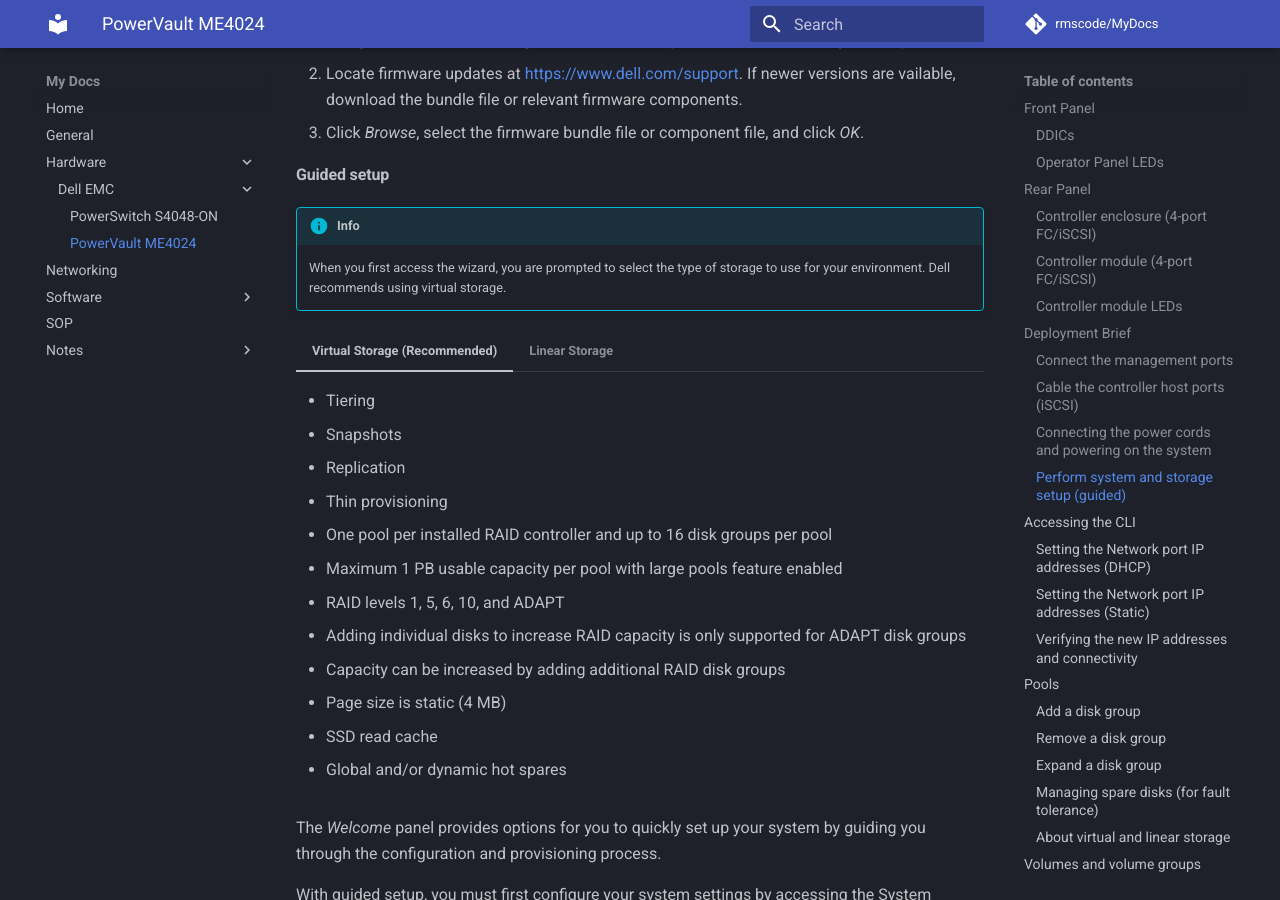
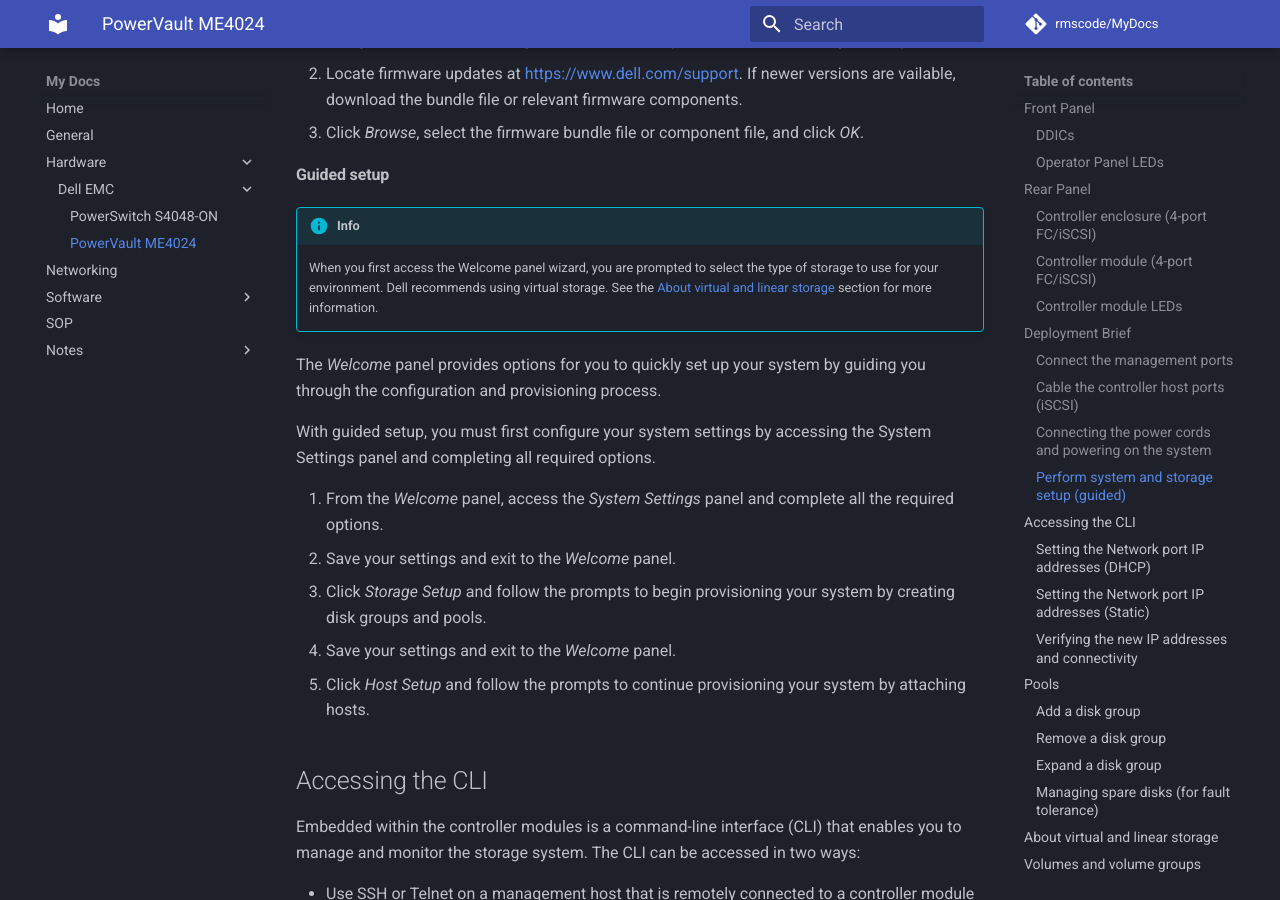
Before and after one commit to rmscode/binary-garden, an MkDocs documentation site: the page built from docs/hardware/dell-emc/powervault-me4-draft.md, in a window 1280 px wide and 900 px high, scrolled down 8149 px. Built offline with MkDocs 1.6.1 and Material for MkDocs 9.7.7, drawn with Linux system fonts in a browser that asks for light colours; comment, search, counter and statistics services are not loaded; some of the changed text lies outside the part shown.

Commit message:
Update powervault-me4-draft.md

```diff
--- a/docs/hardware/dell-emc/powervault-me4-draft.md
+++ b/docs/hardware/dell-emc/powervault-me4-draft.md
@@ -298,30 +298,7 @@
 
 !!! info
 
-    When you first access the wizard, you are prompted to select the type of storage to use for your environment. Dell recommends using virtual storage.
-
-=== "Virtual Storage (Recommended)"
-
-    - Tiering
-    - Snapshots
-    - Replication
-    - Thin provisioning
-    - One pool per installed RAID controller and up to 16 disk groups per pool
-    - Maximum 1 PB usable capacity per pool with large pools feature enabled
-    - RAID levels 1, 5, 6, 10, and ADAPT
-    - Adding individual disks to increase RAID capacity is only supported for ADAPT disk groups
-    - Capacity can be increased by adding additional RAID disk groups
-    - Page size is static (4 MB)
-    - SSD read cache
-    - Global and/or dynamic hot spares
-
-=== "Linear Storage"
-
-    - Up to 32 pools per installed RAID controller and one disk group per pool
-    - RAID levels 0, 1, 3, 5, 6, 10, 50, ADAPT, and NRAID
-    - Adding individual disks to increase RAID capacity is supported for RAID 0, 3, 5, 6, 10, 50, and ADAPT disk groups
-    - Configurable chunk size per disk group
-    - Global, dedicated, and/or dynamic hot spares
+    When you first access the Welcome panel wizard, you are prompted to select the type of storage to use for your environment. Dell recommends using virtual storage. See the [About virtual and linear storage](#about-virtual-and-linear-storage) section for more information.
 
 The *Welcome* panel provides options for you to quickly set up your system by guiding you through the configuration and provisioning process.
 
@@ -483,11 +460,9 @@
 5. Click **Add Spares**. The system updates the dedicated spares and a confirmation panel appears.
 6. To close the confirmation panel, click **OK**.
 
-### About virtual and linear storage
+## About virtual and linear storage
 
-. . .
-
-This product uses two different storage technologies that share a common user interface. One uses the virtual method while the other one uses the linear method.
+The ME4 series storage system uses two different storage technologies that share a common user interface. One uses the virtual method while the other one uses the linear method.
 
 Virtual storage is a method of mapping logical storage requests to physical storage (disks). It inserts a layer of virtualization such that logical host I/O requests are mapped onto pages of storage. Each page is then mapped onto physical storage. Within each page the mapping is linear, but there is no direct relationship between adjacent logical pages and their physical storage.
 
@@ -498,6 +473,29 @@
 - It allows a volume to be comprised of more than 16 disks.
 
 Virtual storage provides the foundation for data-management features such as thin provisioning, automated tiered storage, SSD read cache, and the quick rebuild feature.
+
+=== "Virtual Storage (Recommended)"
+
+    - Tiering
+    - Snapshots
+    - Replication
+    - Thin provisioning
+    - One pool per installed RAID controller and up to 16 disk groups per pool
+    - Maximum 1 PB usable capacity per pool with large pools feature enabled
+    - RAID levels 1, 5, 6, 10, and ADAPT
+    - Adding individual disks to increase RAID capacity is only supported for ADAPT disk groups
+    - Capacity can be increased by adding additional RAID disk groups
+    - Page size is static (4 MB)
+    - SSD read cache
+    - Global and/or dynamic hot spares
+
+=== "Linear Storage"
+
+    - Up to 32 pools per installed RAID controller and one disk group per pool
+    - RAID levels 0, 1, 3, 5, 6, 10, 50, ADAPT, and NRAID
+    - Adding individual disks to increase RAID capacity is supported for RAID 0, 3, 5, 6, 10, 50, and ADAPT disk groups
+    - Configurable chunk size per disk group
+    - Global, dedicated, and/or dynamic hot spares
 
 ## Volumes and volume groups
 
```
